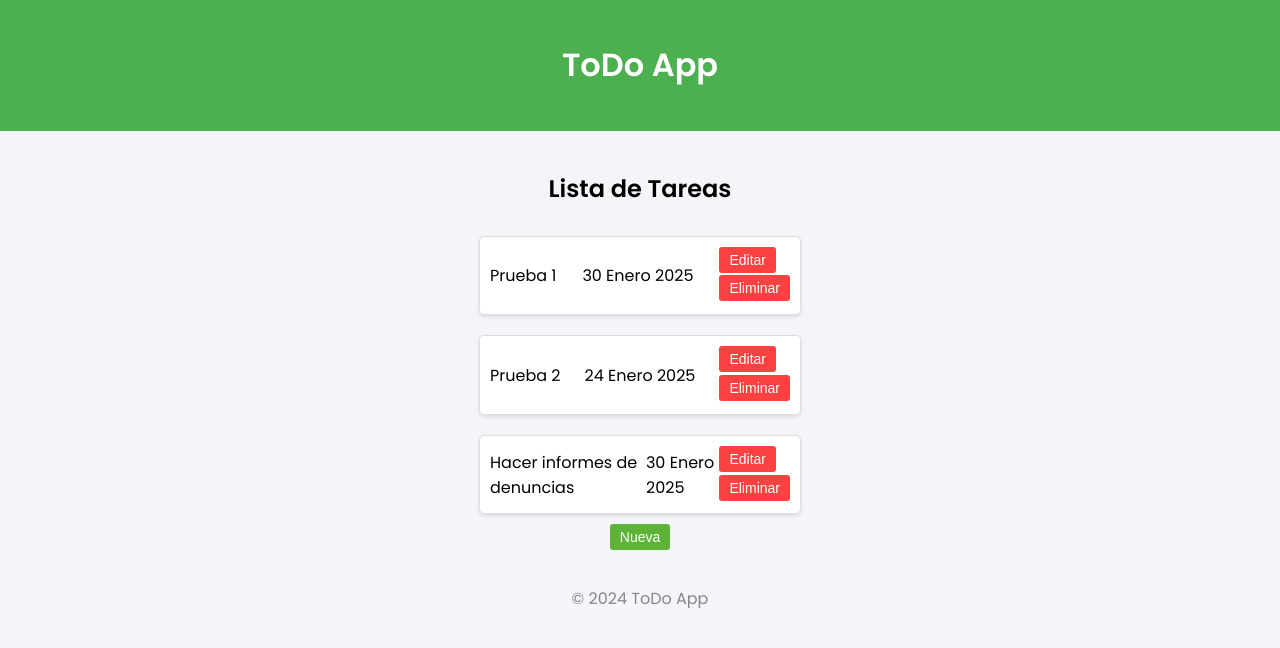
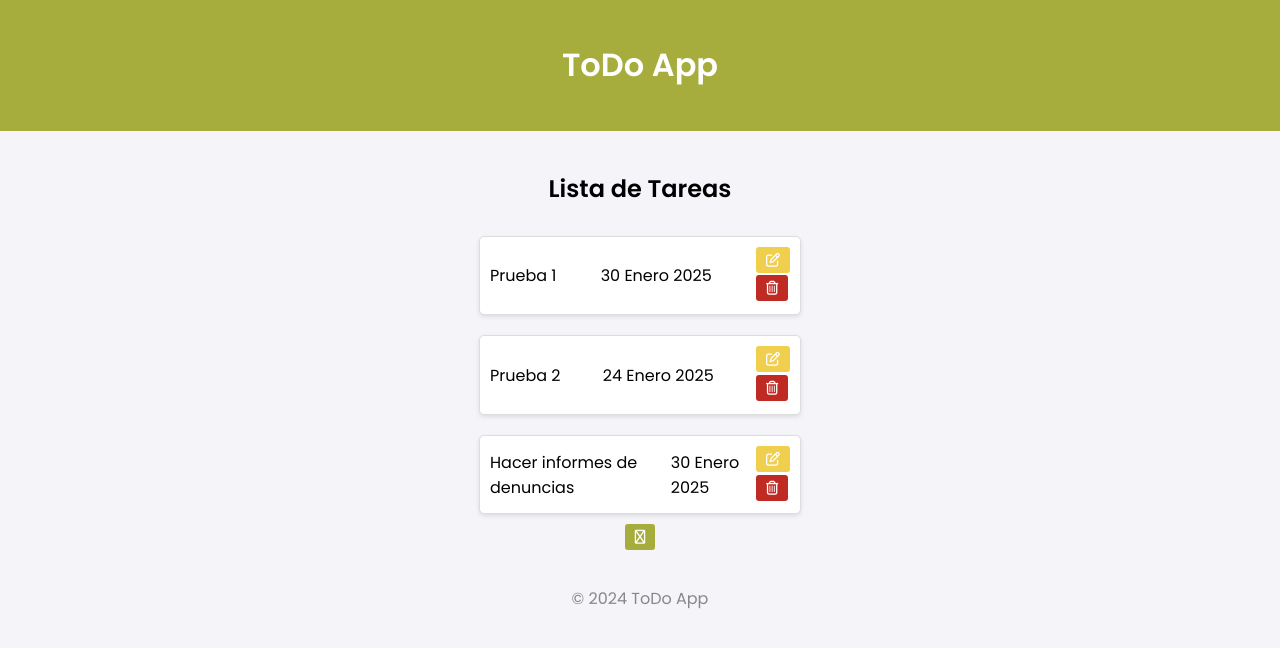
Before and after one commit to iescheinberg/TaskApp_Django, a Django app: page / in a window 1280 px wide. Shown: the top 648 px of the page. Run offline with Django 5.2, Linux system fonts and the light colour scheme; data comes from the database, SQL or seed files in the repository; both versions use the stored data as it was after the commit.

Commit message:
restyling

```diff
--- a/static/task/styles.css
+++ b/static/task/styles.css
@@ -10,7 +10,7 @@ body {
 
 /* Encabezado */
 header {
-    background-color: #4CAF50;
+    background-color: #a6ad3c;
     color: white;
     padding: 20px;
     text-align: center;
@@ -47,7 +47,7 @@ a {
 }
 
 .new {
-    background-color: #5CB338;
+    background-color: #a6ad3c;
     color: white;
     border: none;
     padding: 5px 10px;
@@ -74,9 +74,9 @@ a {
 
 
 
-/* Botón eliminar */
+/* Botón tarea */
 .task button {
-    background-color: #FB4141;
+    background-color: #bf2a23;
     text-decoration: none;
     color: white;
     border: none;
@@ -87,10 +87,17 @@ a {
     margin-bottom: 0.2em;
 }
 
+/* Boton de editar */
+.task .edit {
+    background-color: #f0ce4e;
+}
 
+.task .edit:hover {
+    background-color: #cf872e;
+}
 
 .task button:hover {
-    background-color: #d32f2f;
+    background-color: #8a211d;
 }
 
 
@@ -99,9 +106,7 @@ a {
     color: white;
 }
 
-.task a:hover {
-    color: grey;
-}
+
 
 /* Descripcion de tarea (olculto por defecto) */
 .task-description {
@@ -118,3 +123,15 @@ p {
 
 
 /* Boton editar */
+
+/* Boton de volver */
+.back-btn {
+    background-color: #a6ad3c;
+    color: white;
+    border: none;
+    padding: 5px 10px;
+    cursor: pointer;
+    border-radius: 3px;
+    font-size: 14px;
+    margin-top: 0.2em;
+}
--- a/templates/base.html
+++ b/templates/base.html
@@ -6,7 +6,8 @@
     <meta name="viewport" content="width=device-width, initial-scale=1.0">
     <title>{% block title %}ToDo App{% endblock %}</title>
     <link href="https://fonts.googleapis.com/css2?family=Poppins:wght@400;600&display=swap" rel="stylesheet">
-    <link href="https://fonts.googleapis.com/icon?family=Material+Icons" rel="stylesheet">
+    <link href="https://cdnjs.cloudflare.com/ajax/libs/font-awesome/6.0.0/css/all.min.css" rel="stylesheet">
+
 
     <link rel="stylesheet" href="{% static 'task/styles.css' %}">
 </head>
--- a/templates/task/task_list.html
+++ b/templates/task/task_list.html
@@ -7,21 +7,27 @@
     <!-- Mostrar las tareas -->
     {% if tasks %}
         {% for task in tasks %}
-            <div class="task" onclick="toggleDescription({{ task.id }})">
+            <div class="task" onclick="toggleDescription({{task.id}})">
                 <span>{{ task.titulo }}</span>
                 <span>{{ task.fecha_vencimiento }}</span>
 
                 <!-- Descripcion tarea (oculto por defecto) -->
-                 <div class="task-description" id="description-{{ task.id }}">
+                <div class="task-description" id="description-{{ task.id }}">
                     <p>{{ task.descripcion }}</p>
-                 </div>
+                </div>
 
                 <!-- Botones acciones de tarea -->
                 <div>
-                    <button><a href="{% url 'editar_tarea' task.id %}" class="btn">Editar</a></button>
+                    <button class="edit">
+                        <a href="{% url 'editar_tarea' task.id %}" class="btn">
+                            <i class="fa-regular fa-pen-to-square"></i>
+                        </a>
+                    </button>
                     <form action="{% url 'borrar_tarea' task.id %}" method="post">
                         {% csrf_token %}
-                        <button type="submit">Eliminar</button>
+                        <button type="submit">
+                            <i class="fa-regular fa-trash-can"></i>
+                        </button>
                     </form>
                 </div>
             </div>
@@ -32,7 +38,9 @@
 
     <!-- Enlace para agregar nueva tarea -->
     <button class="new">
-        <a href="{% url 'agregar_tarea' %}">Nueva</a>
+        <a href="{% url 'agregar_tarea' %}">
+            <i class="fa-regular fa-house"></i>
+        </a>
     </button>
 
 
```
Also changed, not shown: templates/task/agregar_tarea.html (+7 -1 lines), templates/task/editar_tarea.html (+6 -1 lines), db.sqlite3.
